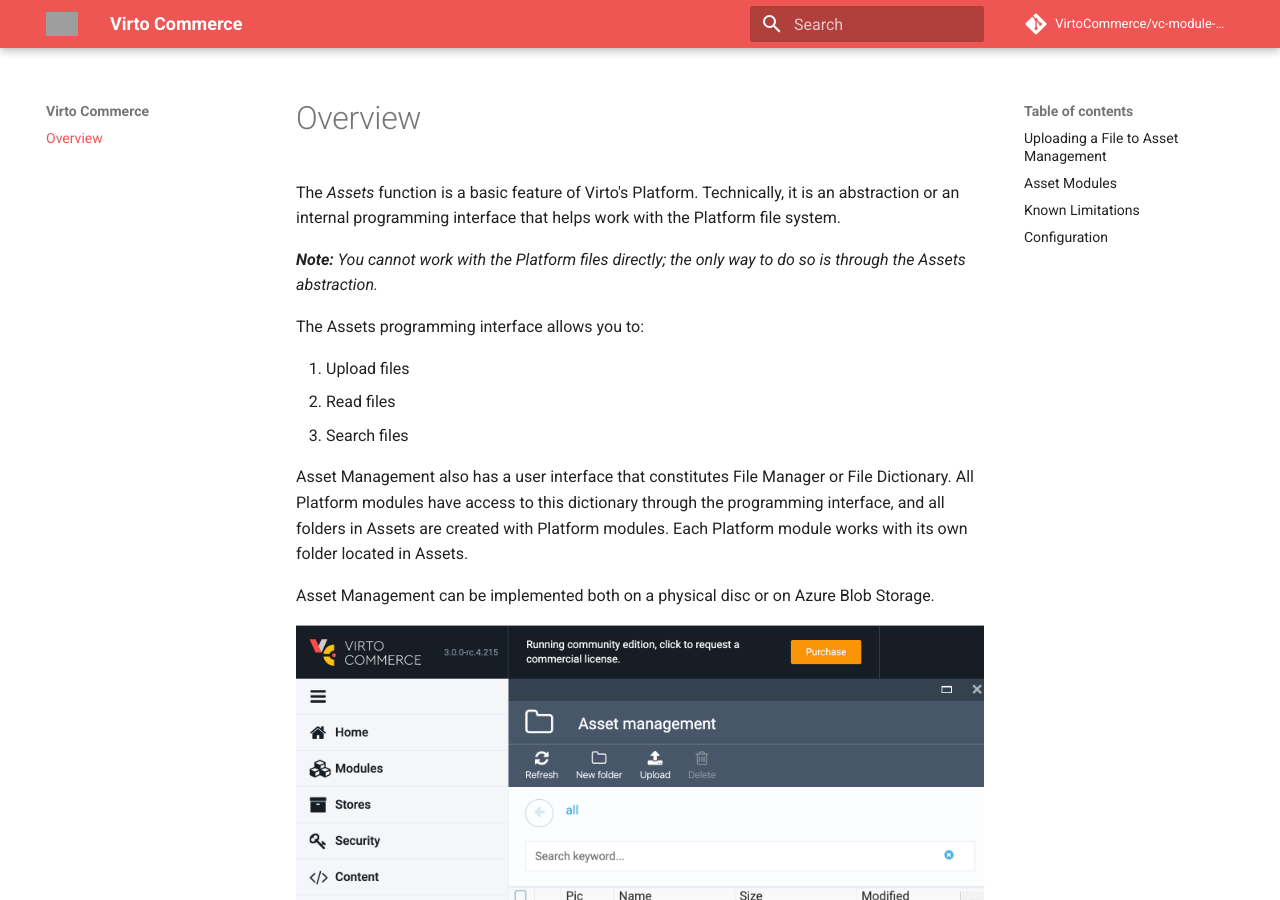
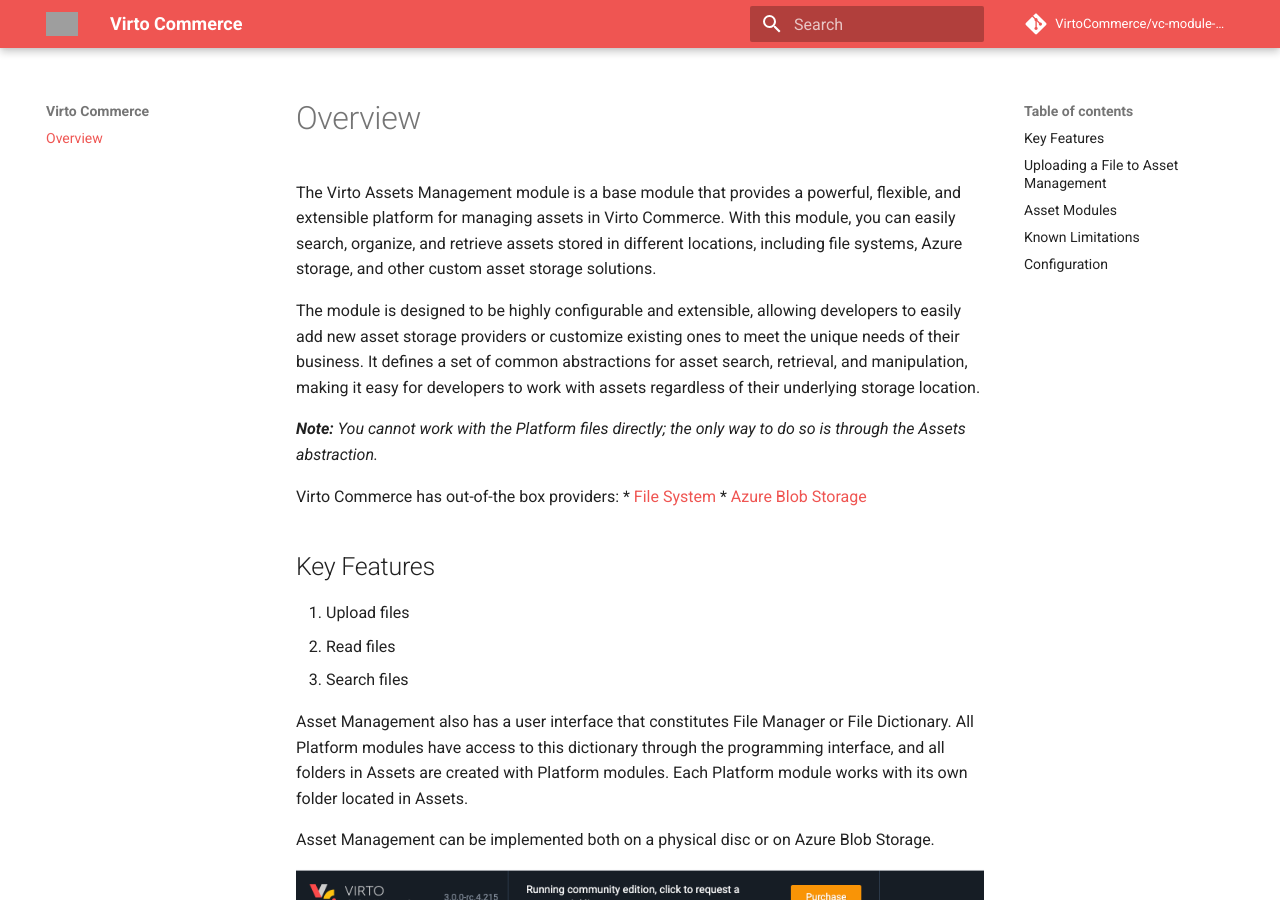
Before and after one commit to VirtoCommerce/vc-module-assets, an MkDocs documentation site: the page built from docs/index.md, in a window 1280 px wide and 900 px high. Built offline with MkDocs 1.6.1 and Material for MkDocs 9.7.7, drawn with Linux system fonts in a browser that asks for light colours; comment, search, counter and statistics services are not loaded; grey boxes are pictures that could not be loaded.

Commit message:
Update module name and description

```diff
--- a/docs/index.md
+++ b/docs/index.md
@@ -1,11 +1,17 @@
 # Overview
 
-The *Assets* function is a basic feature of Virto's Platform. Technically, it is an abstraction or an internal programming interface that helps work with the Platform file system.
+The Virto Assets Management module is a base module that provides a powerful, flexible, and extensible platform for managing assets in Virto Commerce.
+With this module, you can easily search, organize, and retrieve assets stored in different locations, including file systems, Azure storage, and other custom asset storage solutions.
+
+The module is designed to be highly configurable and extensible, allowing developers to easily add new asset storage providers or customize existing ones to meet the unique needs of their business. It defines a set of common abstractions for asset search, retrieval, and manipulation, making it easy for developers to work with assets regardless of their underlying storage location.
 
 ***Note:*** *You cannot work with the Platform files directly; the only way to do so is through the Assets abstraction.*
 
-The Assets programming interface allows you to:
+Virto Commerce has out-of-the box providers:
+* [File System](https://github.com/VirtoCommerce/vc-module-filesystem-assets)
+* [Azure Blob Storage](https://github.com/VirtoCommerce/vc-module-azureblob-assets)
 
+## Key Features
 1. Upload files
 2. Read files
 3. Search files
```
Also changed, not shown: README.md (+11 -6 lines), 1 other file.
